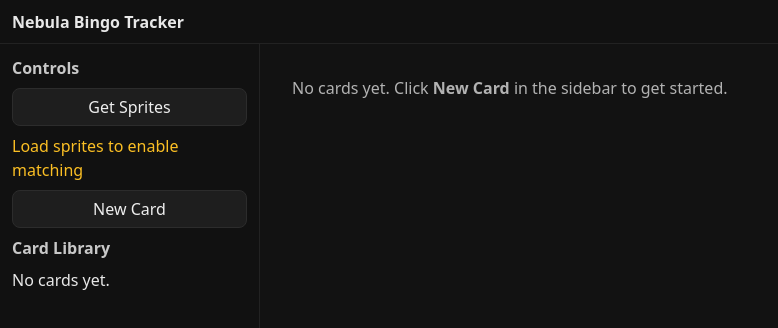
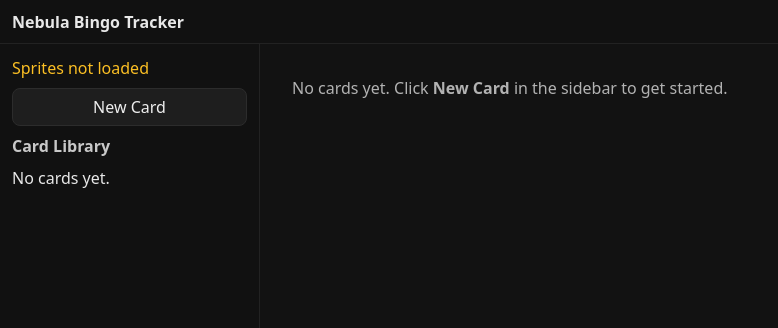
Before and after one commit to IlyeanaPlus/Nebula-Bingo-Tracker, a React (Vite) app: page / in a window 1280 px wide. Shown: the top 328 px of the page, without its empty margins (0-778 px from the left). Built offline with nearby package versions, Linux system fonts and the light colour scheme.

Commit message:
UI Sidebar fixes Legacy --> New

```diff
--- a/src/components/Sidebar.jsx
+++ b/src/components/Sidebar.jsx
@@ -46,22 +46,12 @@ export default function Sidebar({
   return (
     <aside className="sidebar">
       <div className="panel">
-        <div className="panel-title">Controls</div>
 
-        <div className="row">
-          <button className="btn" onClick={handleGetSprites} disabled={loading}>
-            {loading ? "Loading Sprites…" : "Get Sprites"}
-          </button>
-        </div>
-
-        {/* Status (no progress bar—preloading removed) */}
         <div className="row small">
-          {error ? (
-            <div className="row error">{error}</div>
-          ) : ready ? (
-            <div>Sprites loaded ✔</div>
+          {ready ? (
+            <div>Sprites ready ✔</div>
           ) : (
-            <div style={{ color: "#fbbf24" }}>Load sprites to enable matching</div>
+            <div style={{ color: "#fbbf24" }}>Sprites not loaded</div>
           )}
         </div>
 
```
